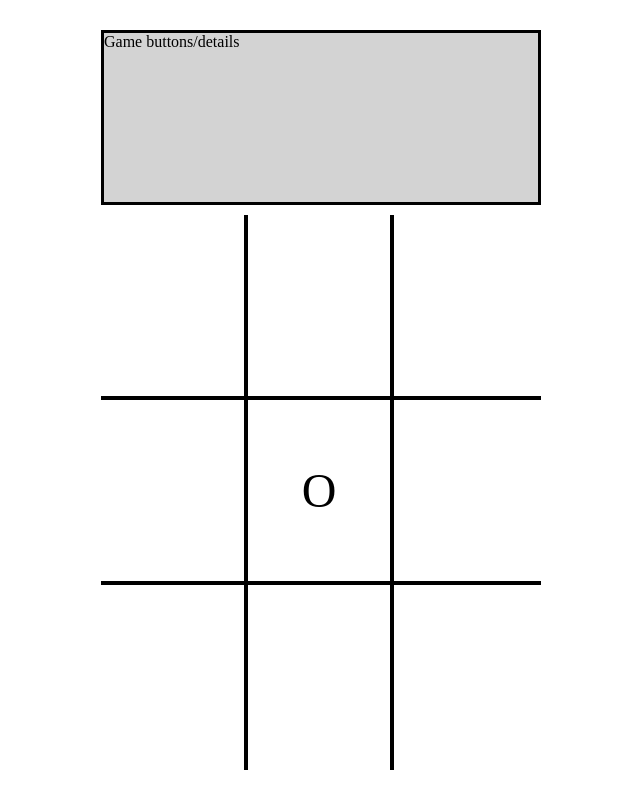
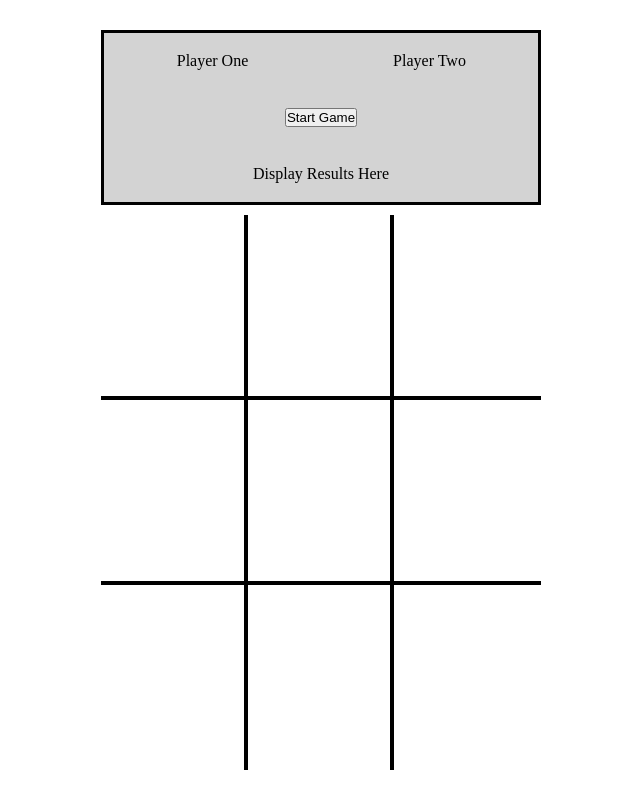
Before and after one commit to COValhalla/tic-tac-toe, a plain HTML site: page index.html in a window 1280 px wide. Shown: the whole page, without its empty margins (319-959 px from the left). Drawn offline with Linux system fonts and the light colour scheme.

Commit message:
Styling of display element above tic-tac-toe board.

```diff
--- a/index.html
+++ b/index.html
@@ -10,7 +10,17 @@
 </head>
 <body>
     <div class="container">
-        <div class="gameDetails">Game buttons/details</div>
+        <div class="gameDetails">
+            <div class="gameDetails__playerOne">Player One</div>
+            <div class="gameDetails__playerTwo">Player Two</div>
+            <div class="gameDetails__button">
+                <button>Start Game</button>
+            </div>
+            <div class="gameDetails__displayElement">
+                Display Results Here
+            </div>
+
+        </div>
         <div class="blocks" id="block1"></div>
         <div class="blocks" id="block2"></div>
         <div class="blocks" id="block3"></div>
--- a/javascript.js
+++ b/javascript.js
@@ -2,7 +2,8 @@
 // Gameboard grid will be stored as an array inside of a gameboard object
 const gameboard = (() => {
     // let gameArray = Array(8);
-    let _gameArray = ['', '','','','O','','','',''];
+    let _gameArray = ['', '','','','','','','',''];
+    let turnControl = 'X';
 
     const drawBoard = () => {
         _gameArray.forEach((element, index) => {
@@ -13,7 +14,13 @@ const gameboard = (() => {
 
     const updateGameArray = (block) => {
         blockID = block.id.slice(-1) -1 ;
-        _gameArray[blockID] = "X"
+        if (turnControl == 'X'){
+            _gameArray[blockID] = "X"
+            turnControl = 'O';
+        } else {
+            _gameArray[blockID] = "O";
+            turnControl = 'X';
+        }
     }
 
     return {drawBoard, updateGameArray};
@@ -28,17 +35,20 @@ const displayController = (() => {
                 block.addEventListener('click', function() {
                     gameboard.updateGameArray(block)
                     gameboard.drawBoard();
-                });
+                }, {once:true});
             }
-        })};
+        })
+    };
 
     return{addListener};
 })();
 
-gameboard.drawBoard();
+
 displayController.addListener();
 
-
+// Initialization.
+// Add eventListeners, on click gameArray and draw board.
+// No more Player 1 clicks, Player 2 (computer) must select a square
 
 
 
--- a/styles.css
+++ b/styles.css
@@ -27,6 +27,18 @@
     background-color: lightgray;
     border: solid;
     margin-bottom: 10px;
+    display: grid;
+    grid-template-columns: repeat(2, 1fr);
+    grid-template-rows: repeat(3, 1fr);
+    place-items: center;
+}
+
+.gameDetails__displayElement {
+    grid-row: 3/4;
+    grid-column: 1/3;
+}
+.gameDetails__button {
+    grid-column: 1/3;
 }
 
 .blocks{
```
Also changed, not shown: README.md.
